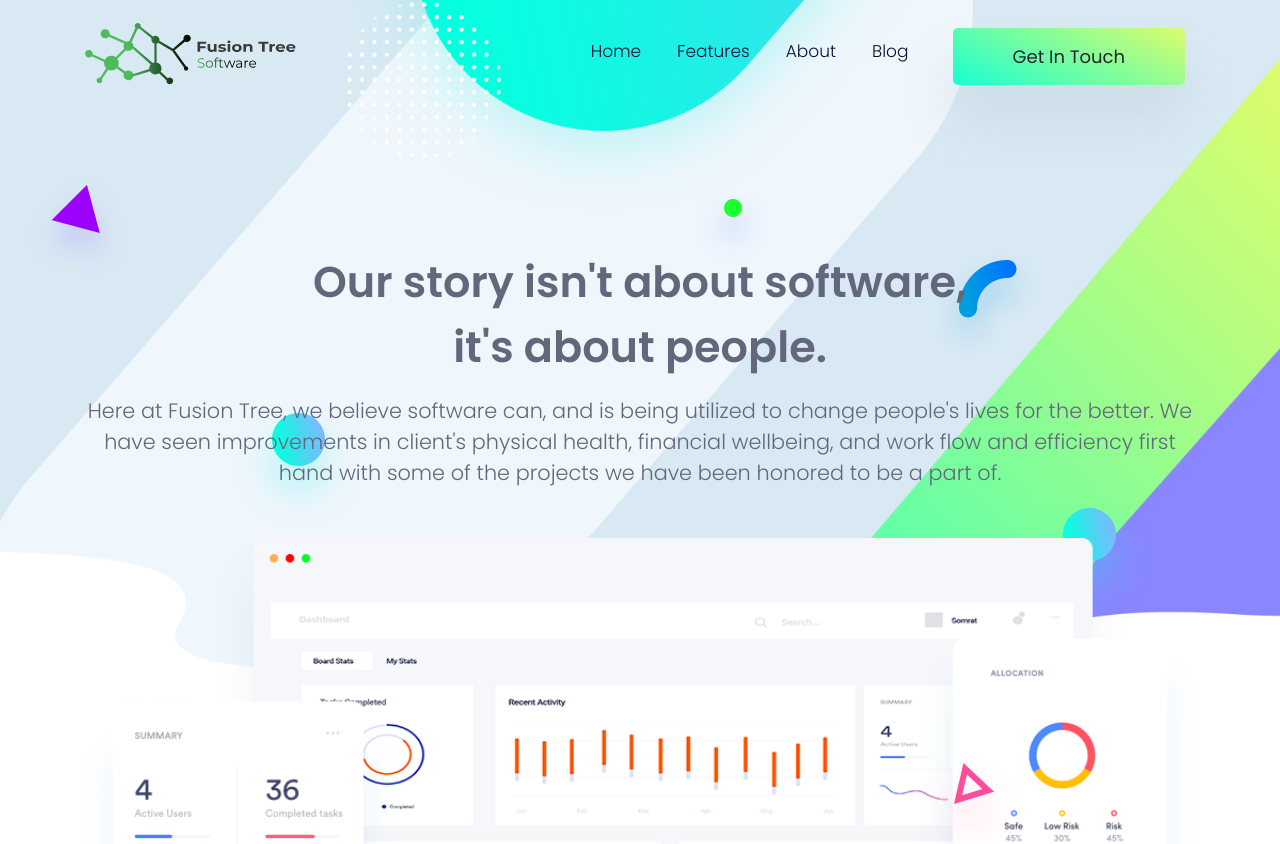
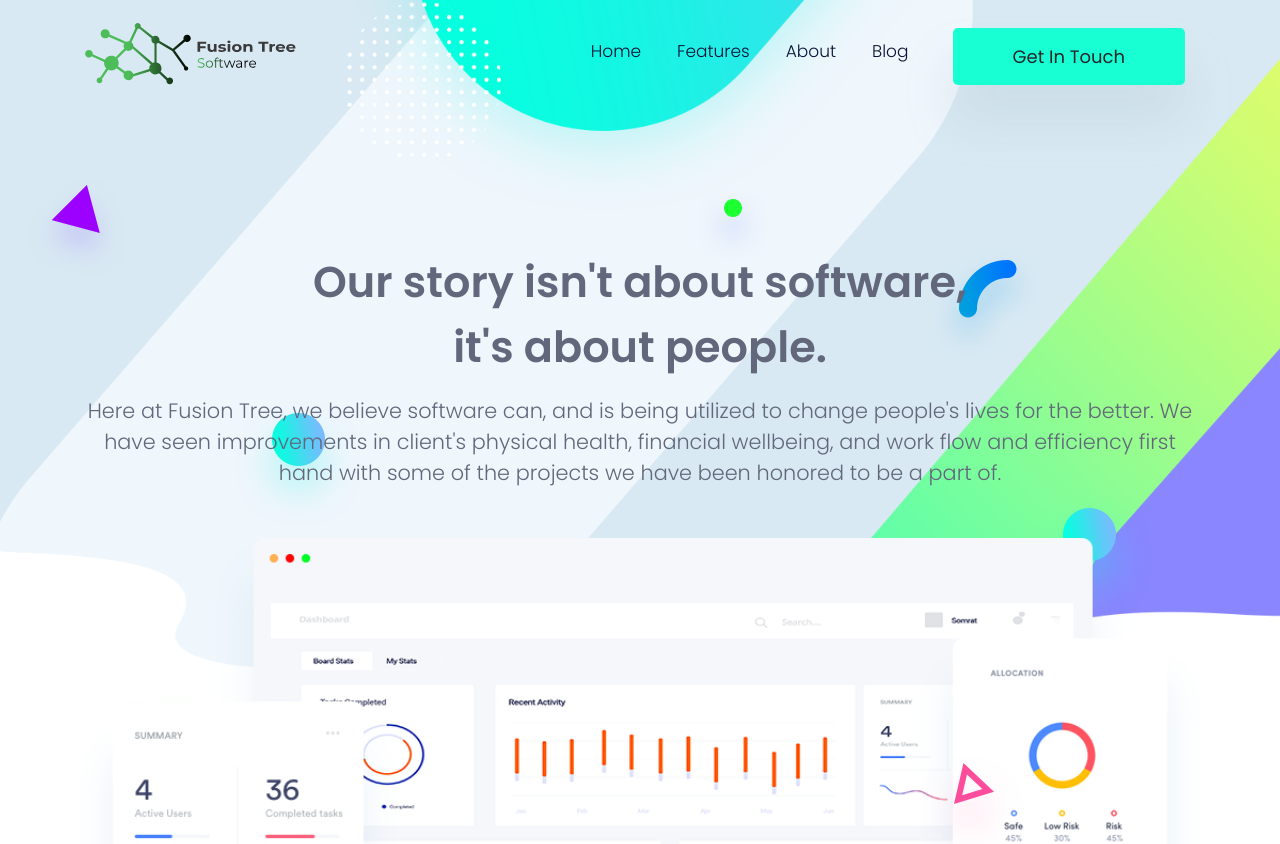
Before and after one commit to jakes-slabbert/fusion-tree, an Angular app: page / in a window 1280 px wide. Shown: the top 844 px of the page. Built offline with nearby package versions, Linux system fonts and the light colour scheme.

Commit message:
Number change

```diff
--- a/src/app/app.component.html
+++ b/src/app/app.component.html
@@ -238,7 +238,7 @@
         <p class="mb-5">Unlock the full potential of your business with our cutting-edge software solutions. Let's connect! Reach out to us via WhatsApp, email, or LinkedIn and let’s transform your business together.</p>
       </div>
       <div class="col-lg-8 col-sm-10 col-12 mx-auto text-center">
-        <a class="btn btn-primary ml-3 mb-3 primary-shadow" href="https://wa.me/27733804077"><img src="../assets/images/whatsapp.png" style="width: 18px;" /></a>
+        <a class="btn btn-primary ml-3 mb-3 primary-shadow" href="https://wa.me/27645308197"><img src="../assets/images/whatsapp.png" style="width: 18px;" /></a>
         <a class="btn btn-primary ml-3 mb-3 primary-shadow" href="mailto:info@fusiontree.co.za"><i class="ti-email"></i></a>
         <a class="btn btn-primary ml-lg-3 mb-lg-3 primary-shadow" href="https://www.linkedin.com/company/fusion-tree-software/"><i class="ti-linkedin"></i></a>
       </div>
--- a/src/assets/styles/_buttons.scss
+++ b/src/assets/styles/_buttons.scss
@@ -21,16 +21,16 @@
 }
 
 .btn-primary {
-  background-image: $primary-gradient;
+  background: #17ffd3;
   color: $text-color-dark;
   transition: background 1s ease-out;
 
   &:active {
-    background: $primary-gradient !important;
+    background: #17ffd3 !important;
   }
 
   &:hover {
-    background: $primary-gradient-alt;
+    background: #13caa9;
     color: $text-color-dark;
   }
 }
```
